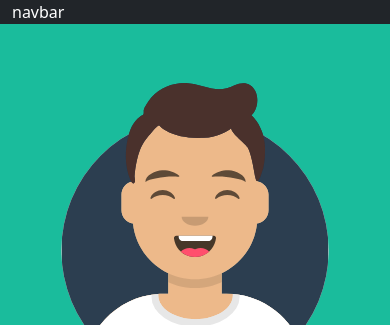
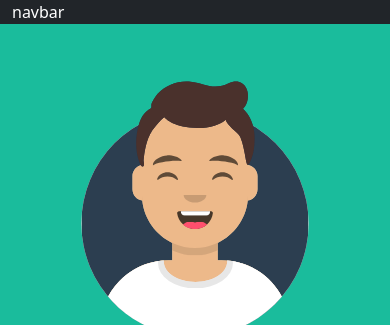
Before and after one commit to DavideGila/html-css-bootstrap-freelancer, a plain HTML site: page index.html in a window 390 px wide. Shown: the top 325 px of the page. Drawn offline with nearby package versions, Linux system fonts and the light colour scheme.

Commit message:
gave a specif width to hero image to not make it scale for media queries

```diff
--- a/css/style.css
+++ b/css/style.css
@@ -1,3 +1,7 @@
+#hero img{
+    width: 250px;
+}
+
 .ms-1 {
     font-size: 4.5rem!important;
 }
```
